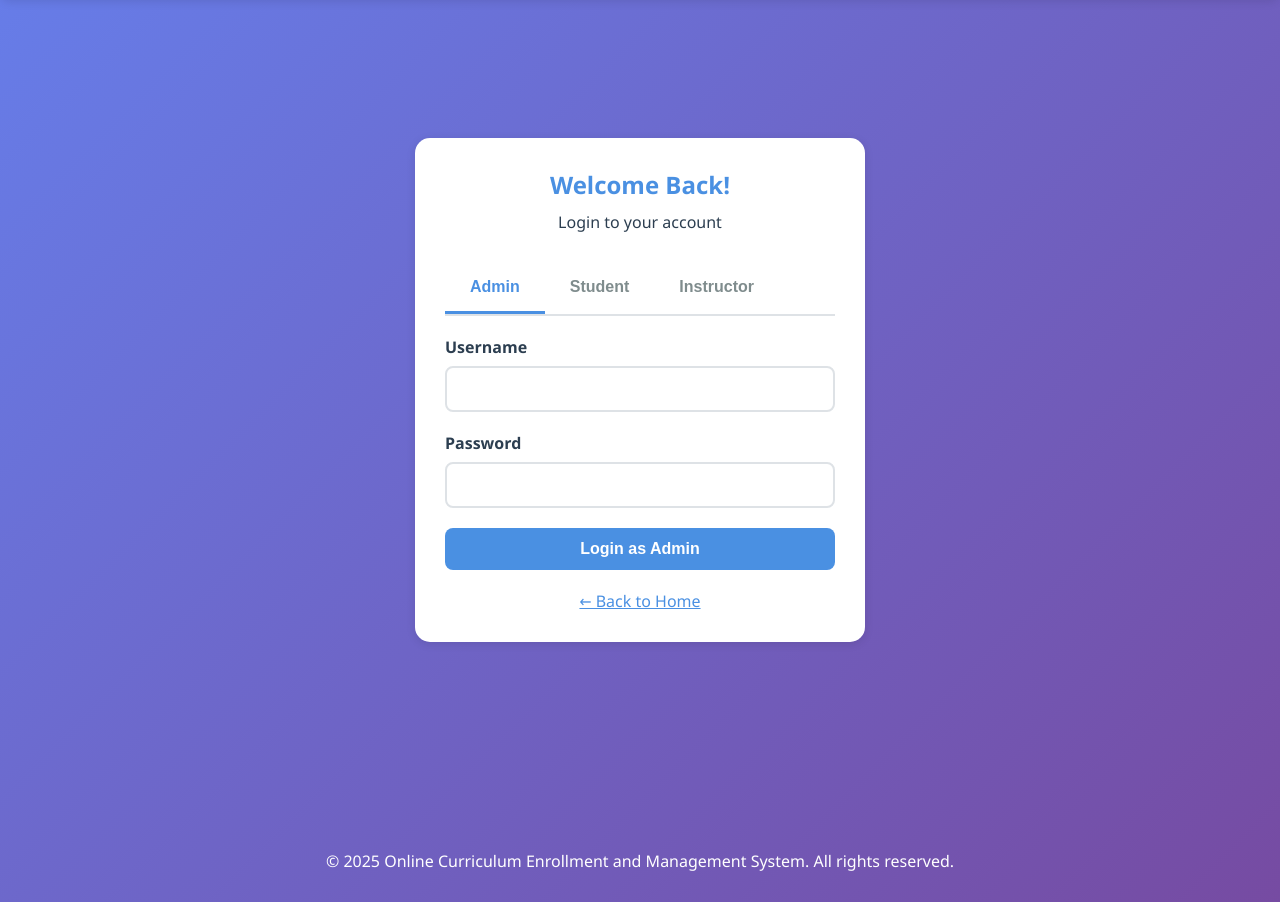
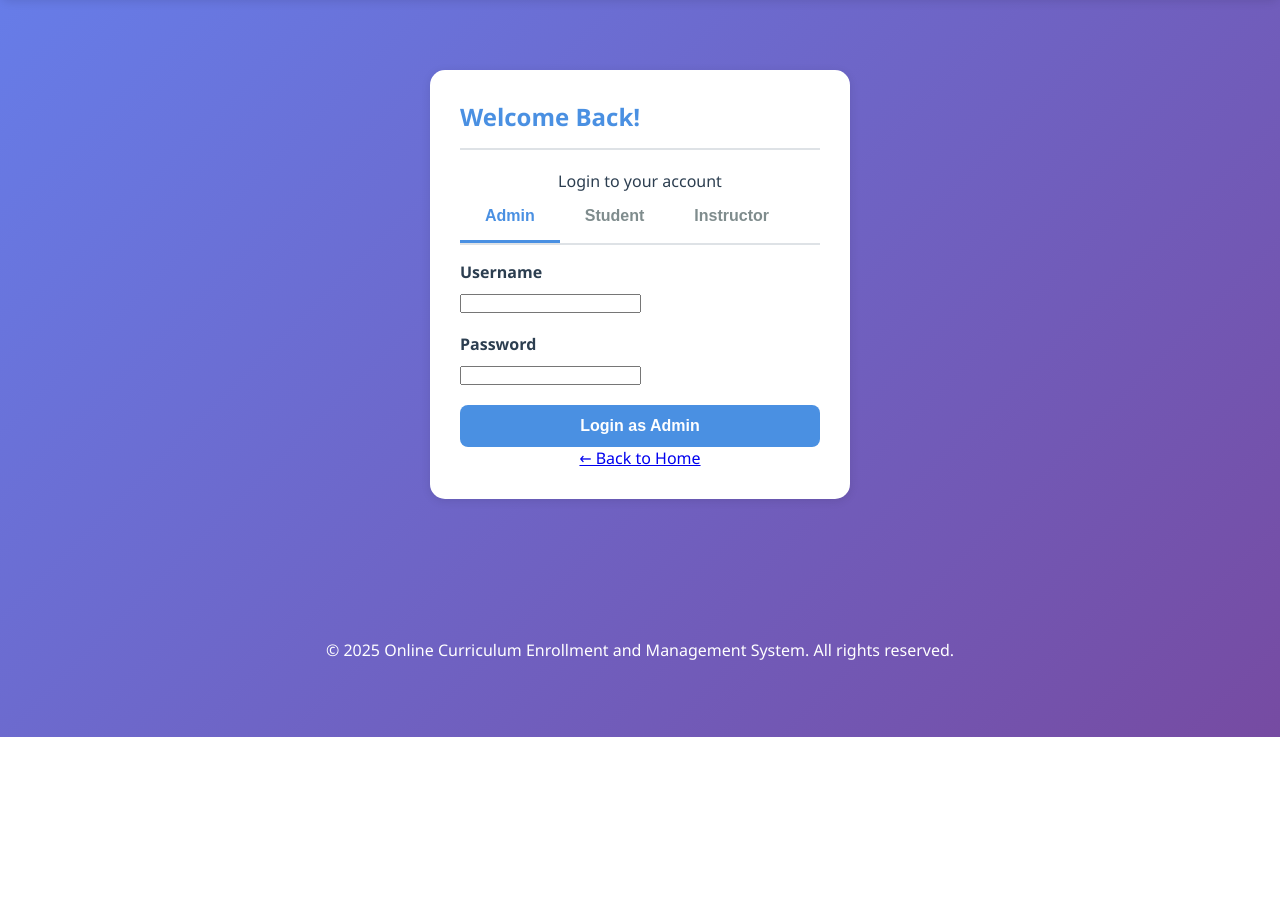
Before and after one commit to leela-akash/pfsd-sdp, a Django app: page /login in a window 1280 px wide. Shown: the part 63-965 px from the top of the page. After the commit the page ends 800 px from the top, so only its background shows below. Run offline with Django 5.2, Linux system fonts and the light colour scheme.

Commit message:
updated login css

```diff
--- a/templates/login.html
+++ b/templates/login.html
@@ -1,91 +1,98 @@
 {% extends 'base.html' %}
 
 {% block content %}
-<div class="login-container">
-    <div class="login-card card">
-        <div class="login-header">
-            <h2>Welcome Back!</h2>
-            <p>Login to your account</p>
+<div class="container" style="max-width: 460px;">
+
+    <div class="card fade-in">
+
+        <div class="card-header">
+            <h2 class="card-title">Welcome Back!</h2>
         </div>
+        <p class="text-center mb-2" style="color: rgb(var(--muted));">Login to your account</p>
 
-        <ul class="nav-tabs" id="loginTabs">
+        <!-- Tabs -->
+        <ul class="nav-tabs mb-3" id="loginTabs">
             <li><button class="nav-tab active" onclick="switchTab('admin')">Admin</button></li>
             <li><button class="nav-tab" onclick="switchTab('student')">Student</button></li>
             <li><button class="nav-tab" onclick="switchTab('instructor')">Instructor</button></li>
         </ul>
 
-        <!-- Admin Login Form -->
+        <!-- Admin Login -->
         <div id="adminLogin" class="tab-content">
             <form method="post" action="{% url 'adminlogincheck' %}">
                 {% csrf_token %}
                 <div class="form-group">
                     <label class="form-label">Username</label>
-                    <input type="text" name="username" class="form-control" required>
+                    <input type="text" name="username" class="input" required>
                 </div>
+
                 <div class="form-group">
                     <label class="form-label">Password</label>
-                    <input type="password" name="password" class="form-control" required>
+                    <input type="password" name="password" class="input" required>
                 </div>
-                <button type="submit" class="btn btn-primary" style="width: 100%;">Login as Admin</button>
+
+                <button class="btn btn-primary d-block" style="width: 100%;">Login as Admin</button>
             </form>
         </div>
 
-        <!-- Student Login Form -->
+        <!-- Student Login -->
         <div id="studentLogin" class="tab-content" style="display: none;">
             <form method="post" action="{% url 'studentlogincheck' %}">
                 {% csrf_token %}
                 <div class="form-group">
                     <label class="form-label">Student ID</label>
-                    <input type="text" name="studentid" class="form-control" required>
+                    <input type="text" name="studentid" class="input" required>
                 </div>
+
                 <div class="form-group">
                     <label class="form-label">Password</label>
-                    <input type="password" name="password" class="form-control" required>
+                    <input type="password" name="password" class="input" required>
                 </div>
-                <button type="submit" class="btn btn-primary" style="width: 100%;">Login as Student</button>
+
+                <button class="btn btn-primary d-block" style="width: 100%;">Login as Student</button>
             </form>
         </div>
 
-        <!-- Instructor Login Form -->
+        <!-- Instructor Login -->
         <div id="instructorLogin" class="tab-content" style="display: none;">
             <form method="post" action="{% url 'instructorlogincheck' %}">
                 {% csrf_token %}
                 <div class="form-group">
                     <label class="form-label">Instructor ID</label>
-                    <input type="text" name="instructorid" class="form-control" required>
+                    <input type="text" name="instructorid" class="input" required>
                 </div>
+
                 <div class="form-group">
                     <label class="form-label">Password</label>
-                    <input type="password" name="password" class="form-control" required>
+                    <input type="password" name="password" class="input" required>
                 </div>
-                <button type="submit" class="btn btn-primary" style="width: 100%;">Login as Instructor</button>
+
+                <button class="btn btn-primary d-block" style="width: 100%;">Login as Instructor</button>
             </form>
         </div>
 
-        <div class="text-center" style="margin-top: 20px;">
-            <a href="{% url 'home' %}" style="color: var(--primary-color);">← Back to Home</a>
+        <div class="text-center mt-2">
+            <a href="{% url 'home' %}" class="btn-ghost">← Back to Home</a>
         </div>
+
     </div>
 </div>
 
 <script>
 function switchTab(tab) {
-    // Hide all tab contents
     document.getElementById('adminLogin').style.display = 'none';
     document.getElementById('studentLogin').style.display = 'none';
     document.getElementById('instructorLogin').style.display = 'none';
 
-    // Remove active class from all tabs
     document.querySelectorAll('.nav-tab').forEach(t => t.classList.remove('active'));
 
-    // Show selected tab content and add active class
     if (tab === 'admin') {
         document.getElementById('adminLogin').style.display = 'block';
         document.querySelectorAll('.nav-tab')[0].classList.add('active');
     } else if (tab === 'student') {
         document.getElementById('studentLogin').style.display = 'block';
         document.querySelectorAll('.nav-tab')[1].classList.add('active');
-    } else if (tab === 'instructor') {
+    } else {
         document.getElementById('instructorLogin').style.display = 'block';
         document.querySelectorAll('.nav-tab')[2].classList.add('active');
     }
```
